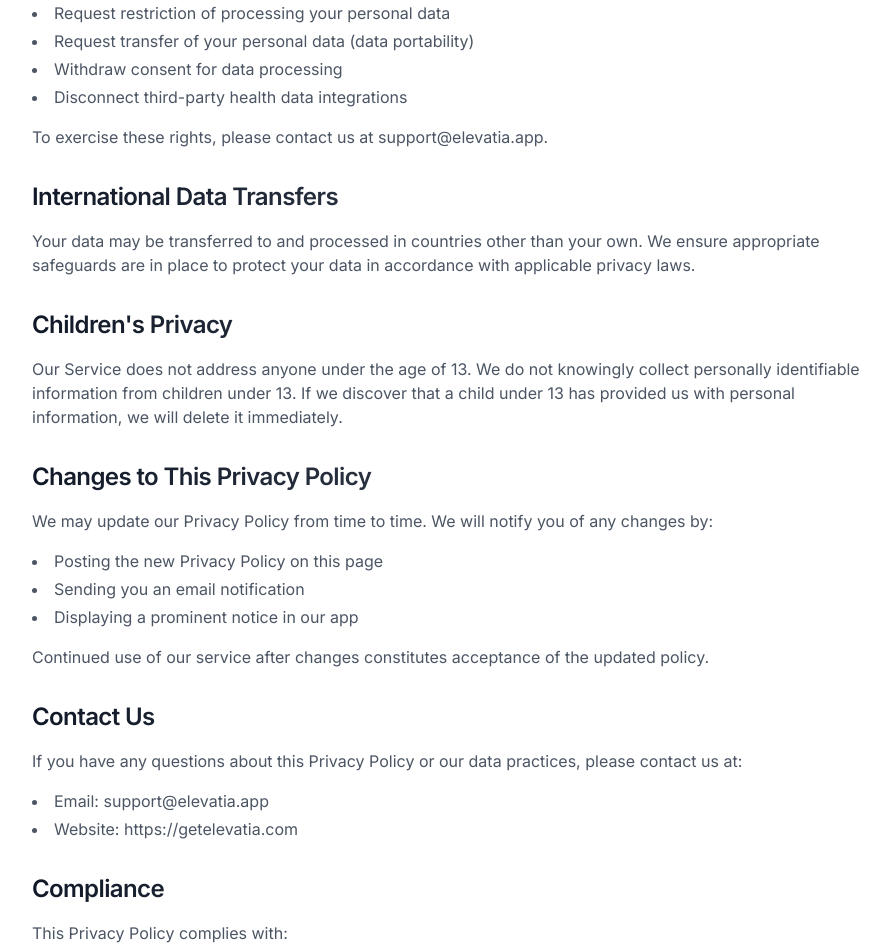
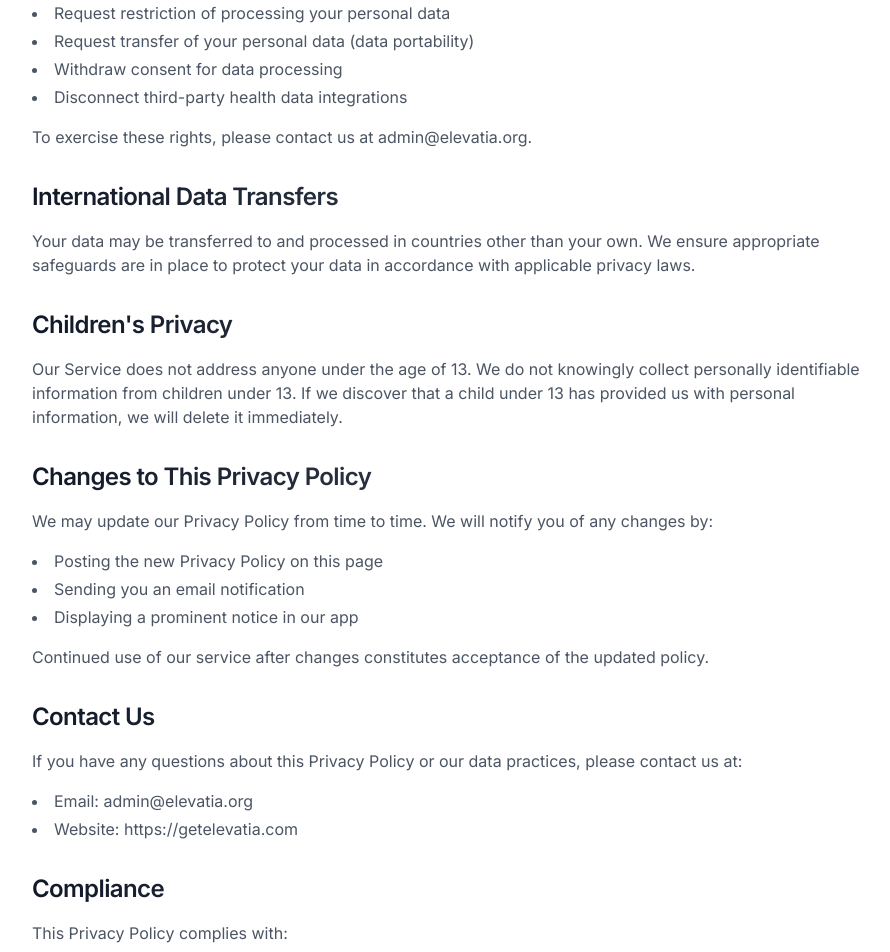
Before and after one commit to zman8833/Elevatia-Website, a Next.js app: page /privacy in a window 1280 px wide. Shown: the part 2480-3432 px from the top of the page, without its empty margins (193-1083 px from the left). Built offline with nearby package versions, Linux system fonts and the light colour scheme.

Commit message:
Update contact email from support@elevatia.app to admin@elevatia.org

```diff
--- a/src/app/privacy/page.tsx
+++ b/src/app/privacy/page.tsx
@@ -120,7 +120,7 @@
                   <li>Disconnect third-party health data integrations</li>
                 </ul>
                 <p className="text-gray-600 mt-4">
-                  To exercise these rights, please contact us at support@elevatia.app.
+                  To exercise these rights, please contact us at admin@elevatia.org.
                 </p>
               </section>
 
@@ -159,7 +159,7 @@
                   If you have any questions about this Privacy Policy or our data practices, please contact us at:
                 </p>
                 <ul className="list-disc list-inside text-gray-600 space-y-1">
-                  <li>Email: support@elevatia.app</li>
+                  <li>Email: admin@elevatia.org</li>
                   <li>Website: https://getelevatia.com</li>
                 </ul>
               </section>
```
